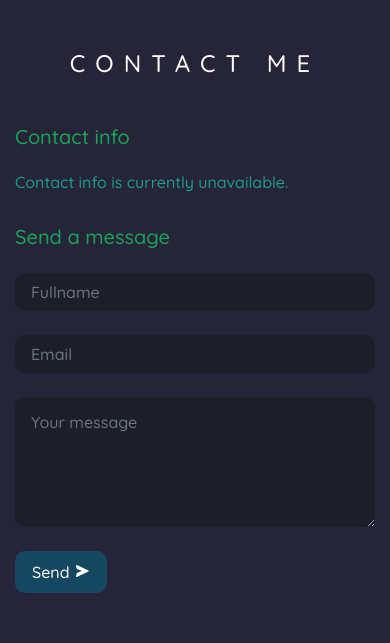
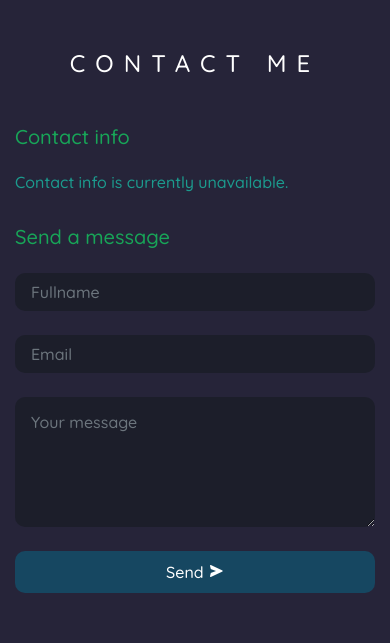
Before and after one commit to samsabellano/portfolio, a Django app: page /home/ in a window 390 px wide. Shown: the part 1851-2494 px from the top of the page. Run offline with Django 3.2, Linux system fonts and the light colour scheme; data that the repository does not hold is empty; some libraries are stand-ins or nearby versions.

Commit message:
final commit

```diff
--- a/mysite/static/css/main.css
+++ b/mysite/static/css/main.css
@@ -467,6 +467,11 @@ nav {
         padding: 50px 0px 50px 0px;
         transition: 0.3s;
     }
+
+    ._btn_send_message {
+        display: block;
+        width: 100%;
+    }
 }
 
 @media only screen and (max-width: 555px) {
--- a/mysite/templates/mysite/main.html
+++ b/mysite/templates/mysite/main.html
@@ -202,7 +202,6 @@
                                 </div>
                                 <div class="_contact_text">
                                     <h6>Contact #</h6>
-
                                     <p>{{ user.user_contact_number }}</p>
                                 </div>
                             </div>
```
